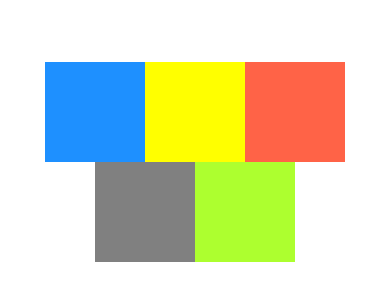
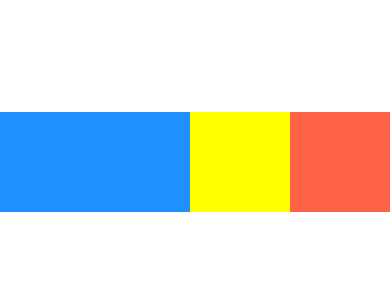
Before and after one commit to JigneshRathore/DoneWithIt, a React Native app: screen / in a window 390 px wide. Shown: the part 260-560 px from the top of the page. Built offline with nearby package versions, Linux system fonts and the light colour scheme.

Commit message:
Flexbox- flexBasis, flexGrow and flexShrink

```diff
--- a/FlexBox.js
+++ b/FlexBox.js
@@ -10,13 +10,22 @@ export default function FlexBox() {
         justifyContent: "center", //* main
         alignItems: "center", //* secondary
         alignContent: "center",
-        flexWrap: "wrap"
+        // flexWrap: "wrap"
       }}
     >
       <View
         style={{
           backgroundColor: "dodgerblue",
-          width: 100,
+          // flexBasis: 100, //* width or height
+          // flex: 1,
+
+          //* flexShrink
+          // flexShrink: 1,
+          width: 300,
+          //* or flex -1
+          flex: -1,
+
+          // width: 100,
           height: 100,
         }}
       />
@@ -30,20 +39,6 @@ export default function FlexBox() {
       <View
         style={{
           backgroundColor: "tomato",
-          width: 100,
-          height: 100,
-        }}
-      />
-      <View
-        style={{
-          backgroundColor: "grey",
-          width: 100,
-          height: 100,
-        }}
-      />
-      <View
-        style={{
-          backgroundColor: "greenyellow",
           width: 100,
           height: 100,
         }}
```
